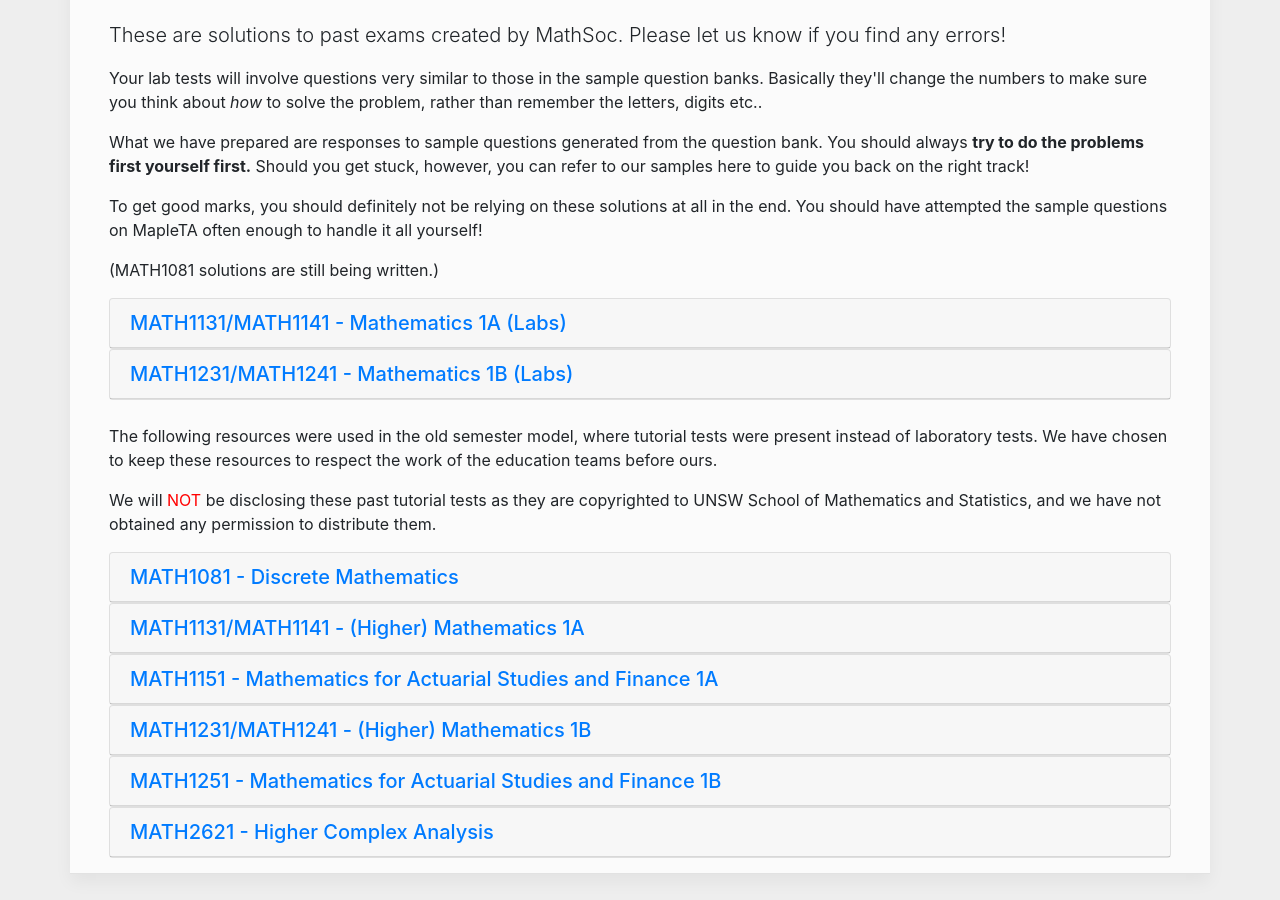
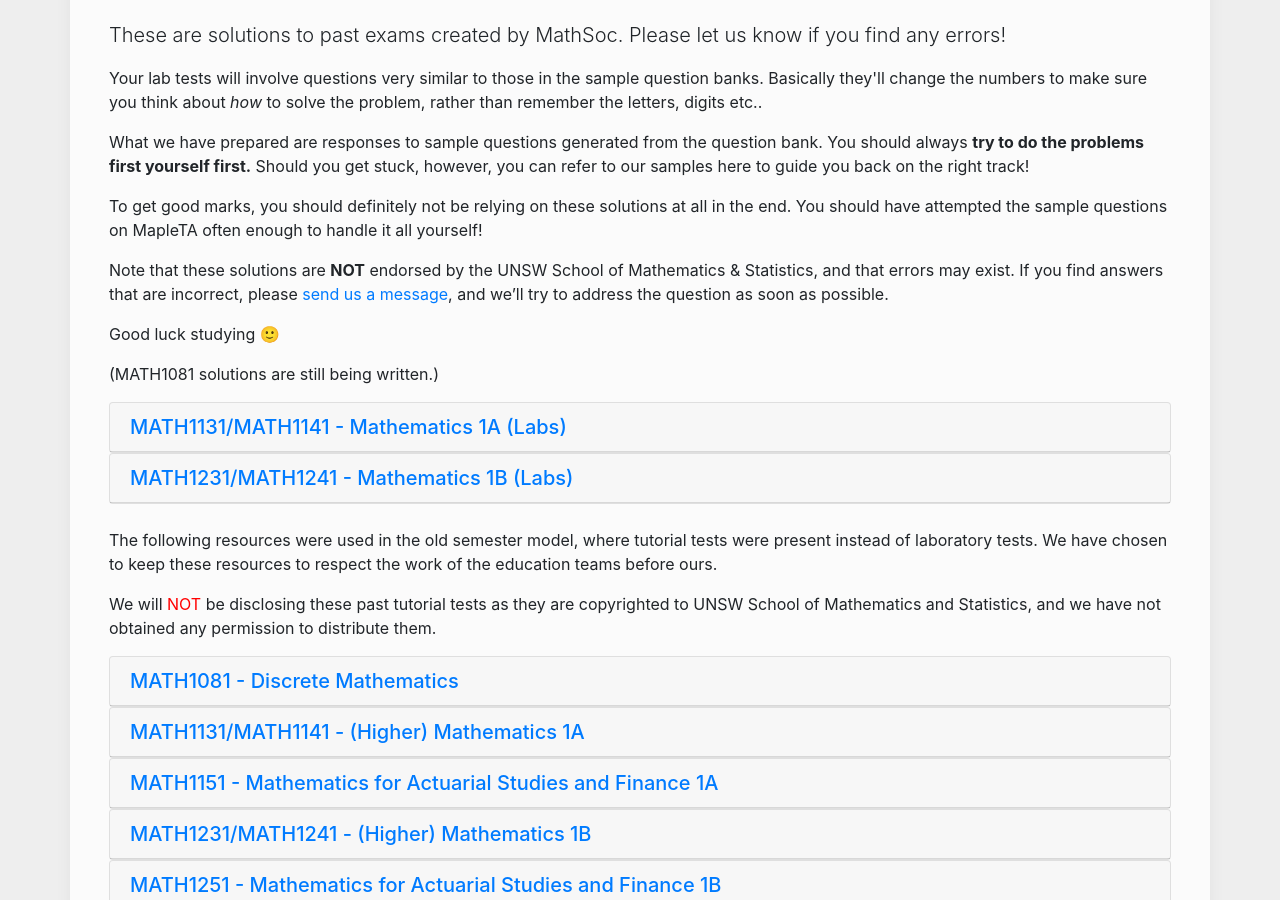
Before and after one commit to MathSocUNSW/MathSocUNSW.github.io, a Jekyll site: the page built from _pages/solutions.html, in a window 1280 px wide and 900 px high, scrolled down 466 px. Built offline with Jekyll 4.4.1, drawn with Linux system fonts in a browser that asks for light colours; nearby versions of some CDN libraries.

Commit message:
not endorsed

```diff
--- a/_pages/solutions.html
+++ b/_pages/solutions.html
@@ -16,6 +16,12 @@ title_text: These are solutions to past exams created by MathSoc. Please let us
 	</p>
 	<p>
 		To get good marks, you should definitely not be relying on these solutions at all in the end. You should have attempted the sample questions on MapleTA often enough to handle it all yourself!
+	</p>
+	<p>
+		Note that these solutions are <b>NOT</b> endorsed by the UNSW School of Mathematics & Statistics, and that errors may exist. If you find answers that are incorrect, please <a href="{{ site.url }}/contact/">send us a message</a>, and we’ll try to address the question as soon as possible.
+	</p>
+	<p>
+		Good luck studying 🙂
 	</p>
 	<p>
 		(MATH1081 solutions are still being written.)
--- a/docs/resources/first-year-solutions/index.html
+++ b/docs/resources/first-year-solutions/index.html
@@ -205,6 +205,12 @@
 	</p>
 	<p>
 		To get good marks, you should definitely not be relying on these solutions at all in the end. You should have attempted the sample questions on MapleTA often enough to handle it all yourself!
+	</p>
+	<p>
+		Note that these solutions are <b>NOT</b> endorsed by the UNSW School of Mathematics & Statistics, and that errors may exist. If you find answers that are incorrect, please <a href="https://mathsoc.unsw.edu.au/contact/">send us a message</a>, and we’ll try to address the question as soon as possible.
+	</p>
+	<p>
+		Good luck studying 🙂
 	</p>
 	<p>
 		(MATH1081 solutions are still being written.)
```
